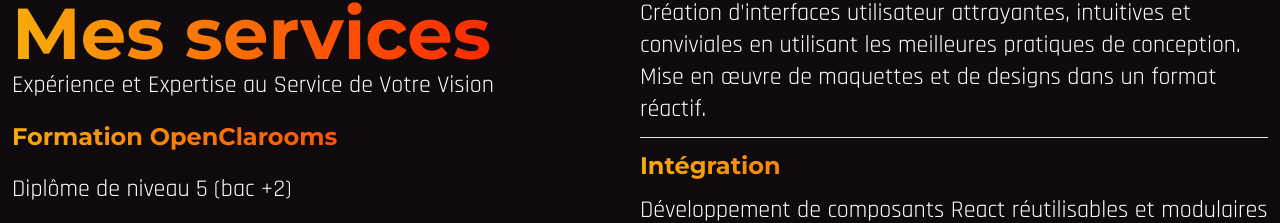
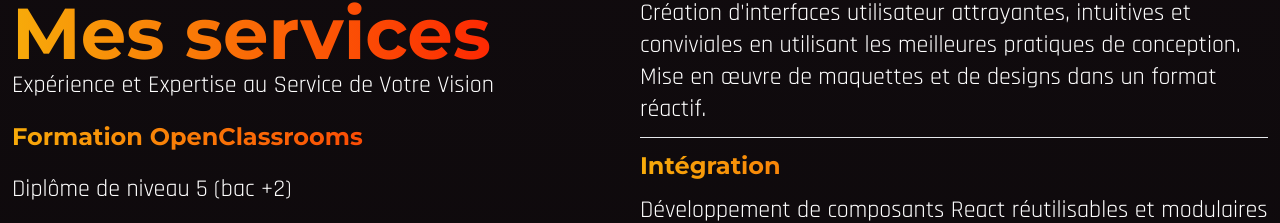
Before and after one commit to JonathanCornic/mon-portfolio, a React (Vite) app: page / in a window 1280 px wide. Shown: the part 2216-2439 px from the top of the page. Built offline with nearby package versions, Linux system fonts and the light colour scheme; no server answers.

Commit message:
change favicon

```diff
--- a/index.html
+++ b/index.html
@@ -35,9 +35,9 @@
 
     <!-- Balises Canonical -->
     <link rel="canonical" href="https://jonathan-cornic.com/">
-    <link rel="icon" type="image/svg+xml" href="/personal-icon.svg" sizes="128x128">
+    <link rel="icon" href="/favicon.ico">
 
-    <!-- Font Awesome -->
+    <!-- Font -->
     <link rel="preconnect" href="https://fonts.googleapis.com">
     <link rel="preconnect" href="https://fonts.gstatic.com" crossorigin>
     <link rel="preload" as="image" href="/src/medias/images/bg-hero.webp">
--- a/src/components/page-sections/Services.jsx
+++ b/src/components/page-sections/Services.jsx
@@ -17,7 +17,7 @@ export default function Services() {
                         <p>
                             Expérience et Expertise au Service de Votre Vision
                         </p>
-                        <h3 className="py-5">Formation OpenClarooms</h3>
+                        <h3 className="py-5">Formation OpenClassrooms</h3>
                         <p>Diplôme de niveau 5 (bac +2)</p>
                         <h3 className="py-5">Ma stack téchnologique</h3>
                         <ul className="flex gap-x-1 flex-wrap">
```
Also changed, not shown: 1 other file (tests, documents, lock files or other folders).
